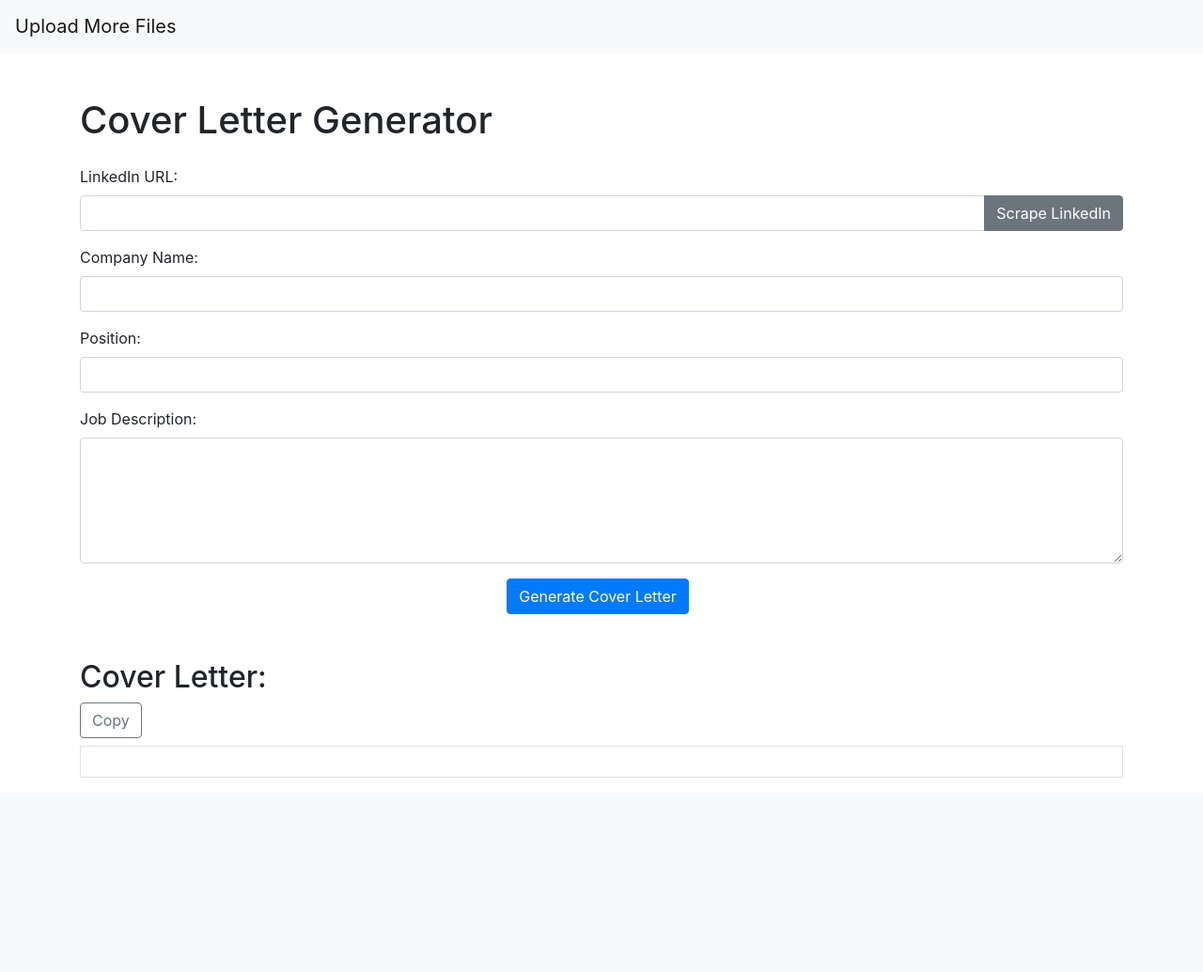
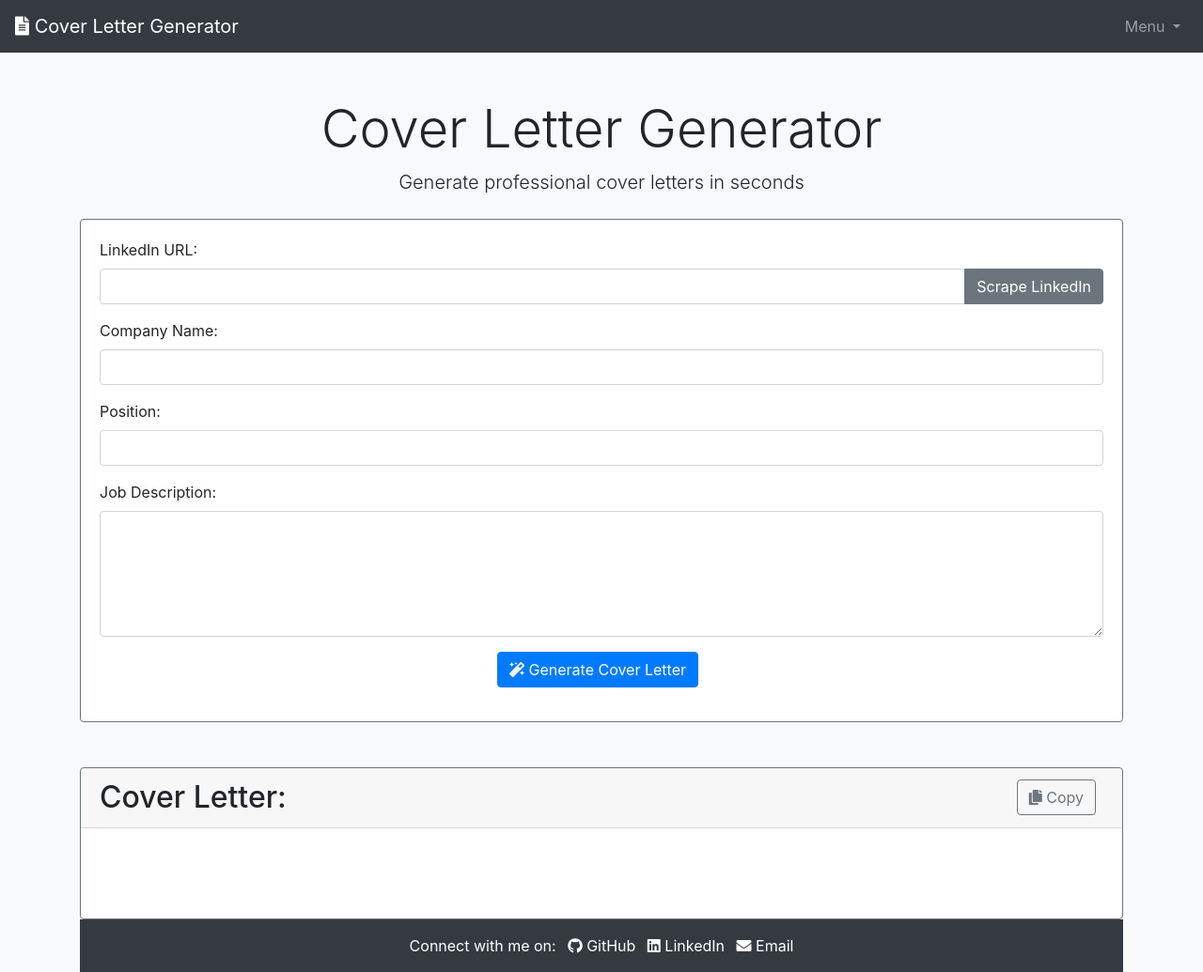
Before and after one commit to talqadi7/CoverLetterGenerator, a Flask app: page /job_details_page in a window 1280 px wide. Shown: the whole page at 94% size. Before the commit the page ends 828 px from the top, so only its background shows below. Run offline with Flask 2, Linux system fonts and the light colour scheme; some libraries are stand-ins or nearby versions.

Commit message:
major UI changes using bootstrap

```diff
--- a/templates/job_details_page.html
+++ b/templates/job_details_page.html
@@ -6,6 +6,7 @@
     <title>Cover Letter Generator</title>
     <link href="https://fonts.googleapis.com/css?family=Poppins:400,700&display=swap" rel="stylesheet">
     <link rel="stylesheet" href="https://stackpath.bootstrapcdn.com/bootstrap/4.3.1/css/bootstrap.min.css">
+    <link rel="stylesheet" href="https://cdnjs.cloudflare.com/ajax/libs/font-awesome/5.15.3/css/all.min.css">
     <script src="https://code.jquery.com/jquery-3.6.0.min.js"></script>
     <script src="https://cdnjs.cloudflare.com/ajax/libs/popper.js/1.14.7/umd/popper.min.js"></script>
     <script src="https://stackpath.bootstrapcdn.com/bootstrap/4.3.1/js/bootstrap.min.js"></script>
@@ -18,13 +19,82 @@
             word-wrap: break-word;       /* Internet Explorer 5.5+ */
         }
     </style>
+    <style>
+        body {
+            background-color: #f8f9fa;
+        }
+
+        .navbar {
+            background-color: #343a40;
+        }
+
+        .navbar-brand {
+            color: #f8f9fa;
+        }
+
+        .card {
+            border-color: #6c757d;
+        }
+
+        .btn-primary {
+            background-color: #007bff;
+            border-color: #007bff;
+        }
+
+        .btn-success {
+            background-color: #28a745;
+            border-color: #28a745;
+        }
+
+        .btn-secondary {
+            background-color: #6c757d;
+            border-color: #6c757d;
+        }
+    </style>
+
+    <style>
+        .btn-animate {
+            animation: btn-animation 1s infinite;
+        }
+
+        @keyframes btn-animation {
+            0% { background-color: #007bff; }
+            50% { background-color: #0056b3; }
+            100% { background-color: #007bff; }
+        }
+    </style>
+
 </head>
 <body>
-    <nav class="navbar navbar-light bg-light">
-        <a class="navbar-brand" href="{{ url_for('upload_page')}}">Upload More Files</a>
+    <nav class="navbar navbar-expand-lg navbar-dark bg-dark">
+        <a class="navbar-brand" href="#">
+            <i class="fas fa-file-alt"></i> Cover Letter Generator
+        </a>
+        <button class="navbar-toggler" type="button" data-toggle="collapse" data-target="#navbarNavDropdown" aria-controls="navbarNavDropdown" aria-expanded="false" aria-label="Toggle navigation">
+            <span class="navbar-toggler-icon"></span>
+        </button>
+        <div class="collapse navbar-collapse" id="navbarNavDropdown">
+            <ul class="navbar-nav ml-auto">
+                <li class="nav-item dropdown">
+                    <a class="nav-link dropdown-toggle" href="#" id="navbarDropdownMenuLink" role="button" data-toggle="dropdown" aria-haspopup="true" aria-expanded="false">
+                        Menu
+                    </a>
+                    <div class="dropdown-menu dropdown-menu-right" aria-labelledby="navbarDropdownMenuLink">
+                        <a class="dropdown-item" href="{{ url_for('set_keys')}}">Set API Keys</a>
+                        <a class="dropdown-item" href="{{ url_for('upload_page')}}">Upload More Files</a>
+                    </div>
+                </li>
+            </ul>
+        </div>
     </nav>
+
     <div class="container mt-5">
-        <h1 class="mb-4">Cover Letter Generator</h1>
+        <div class="text-center mb-4">
+            <h1 class="display-4">Cover Letter Generator</h1>
+            <p class="lead">Generate professional cover letters in seconds</p>
+        </div>
+        <div class="card">
+            <div class="card-body">
                 <form id="cover-letter-form">
                     <div class="form-group">
                         <label for="linkedin_url">LinkedIn URL:</label>
@@ -47,21 +117,50 @@
                         <label for="job_descript">Job Description:</label>
                         <textarea class="form-control" id="job_descript" name="job_descript" rows="5" required></textarea>
                     </div>
-            <div class="form-group text-center">
-                <button type="submit" class="btn btn-primary mr-2">Generate Cover Letter</button>
-                <a href="/download" id="download-button" class="btn btn-success mt-2" style="display: none;">Download Cover Letter</a>
+                    <div class="form-group d-flex justify-content-center align-items-center">
+                        <button type="submit" class="btn btn-primary mr-2">
+                            <i class="fas fa-magic"></i> Generate Cover Letter
+                        </button>
                     </div>
                 </form>
+            </div>
+        </div>
         <div class="mt-5">
-            <h2>Cover Letter:</h2>
+            <div class="card">
+                <div class="card-header d-flex justify-content-between align-items-center">
+                    <h2 class="mb-0">Cover Letter:</h2>
+                    <div class="d-flex align-items-center">
+                        <button id="copy-btn" class="btn btn-outline-secondary mr-2">
+                            <i class="fas fa-copy"></i> Copy
+                        </button>
+                        <a href="/download" id="download-button" class="btn btn-success" style="display: none;">
+                            <i class="fas fa-download"></i> Download Cover Letter
+                        </a>
+                    </div>
+                </div>
+                <div class="card-body">
                     <div class="spinner-border text-primary" role="status" style="display: none;">
                         <span class="sr-only">Loading...</span>
                     </div>
-              <button id="copy-btn" class="btn btn-outline-secondary">Copy</button>
-            <pre id="cover_letter" class="border p-3 mt-2"></pre>
+                    <pre id="cover_letter" class="border-0 p-3 mt-2"></pre>
                 </div>
             </div>
-    <!-- Your existing JavaScript code goes here -->
+        </div>
+        <footer class="footer mt-auto py-3 bg-dark text-white">
+            <div class="container text-center">
+                <span>Connect with me on:</span>
+                <a href="https://github.com/talqadi7" target="_blank" class="text-white ml-2">
+                    <i class="fab fa-github"></i> GitHub
+                </a>
+                <a href="https://linkedin.com/in/talqadi7" target="_blank" class="text-white ml-2">
+                    <i class="fab fa-linkedin"></i> LinkedIn
+                </a>
+                <a href="mailto:taq.alqadi@gmail.com" class="text-white ml-2">
+                    <i class="fas fa-envelope"></i> Email
+                </a>
+            </div>
+        </footer>
+
     <script>
         $('#scrape_linkedin').click(function() {
             var linkedin_url = $('#linkedin_url').val();
@@ -163,5 +262,26 @@
         });
     </script>
 
+    <script>
+        $('#scrape_linkedin').click(function() {
+            $(this).addClass('btn-animate');
+            var linkedin_url = $('#linkedin_url').val();
+            $.post('/scrape_linkedin', {linkedin_url: linkedin_url}, function(data) {
+                $('#company_name').val(data.company_name);
+                $('#position').val(data.job_title);
+                $('#job_descript').val(data.job_description);
+                $('#scrape_linkedin').removeClass('btn-animate');
+            });
+        });
+
+        $('#cover-letter-form').submit(function(e) {
+            e.preventDefault();
+            $('#cover-letter-form button[type="submit"]').addClass('btn-animate');
+            $.post('/generate_cover_letter', $(this).serialize(), function(data) {
+                $('#cover-letter-form button[type="submit"]').removeClass('btn-animate');
+            });
+        });
+    </script>
+
 </body>
 </html>
```
Lines whose indentation alone changed are shown as unchanged.
